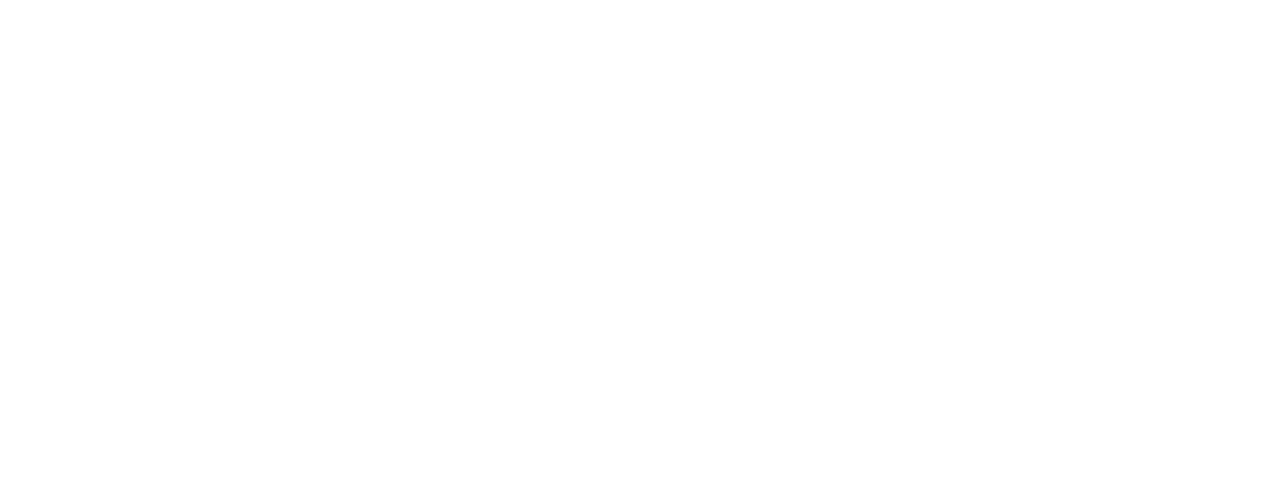
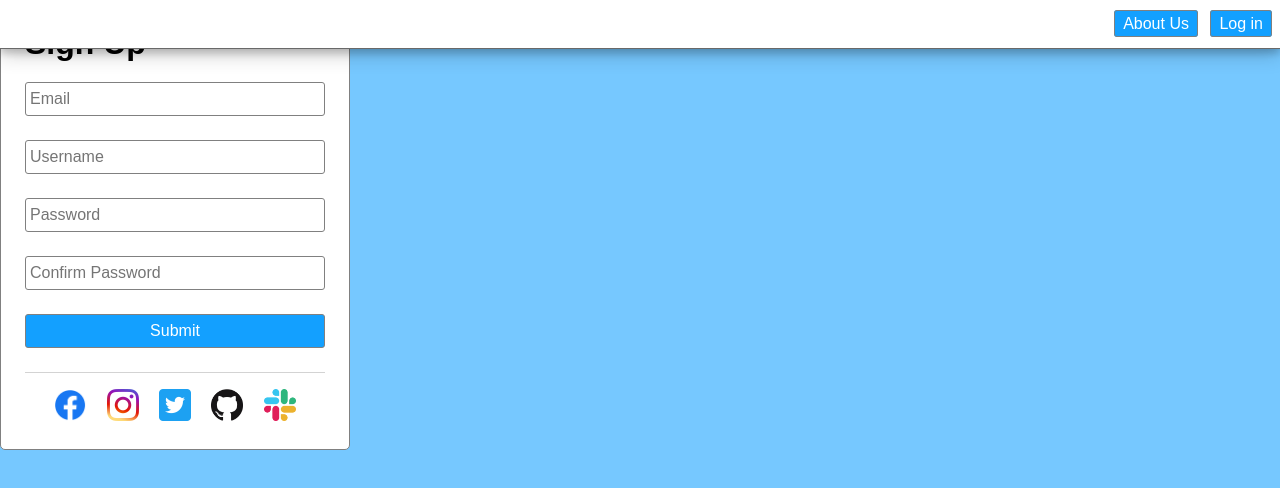
Before and after one commit to Dervin7/HTML-Register-Page, a plain HTML site: page index.html in a window 1280 px wide. Drawn offline with Linux system fonts and the light colour scheme.

Commit message:
Updated index and main files

```diff
--- a/index.html
+++ b/index.html
@@ -8,6 +8,38 @@
     <title>Register Page</title>
 </head>
 <body>
-
+    <header>
+        <a href="#">About Us</a>
+        <a href="#">Log in</a>
+    </header>
+    <div class="container">
+        <h1>Sign Up</h1>
+        <div>
+            <form>
+                <div>
+                    <input type="email" placeholder="Email" name="email" required />
+                </div>
+                <div>
+                    <input type="text" placeholder="Username" name="username" required />
+                </div>
+                <div>
+                    <input type="password" placeholder="Password" name="password" required />
+                </div>
+                <div>
+                    <input type="password" placeholder="Confirm Password" name="confirmpassword" required />
+                </div>
+                <div>
+                    <button type="submit">Submit</button>
+                </div>
+            </form>
+            <footer>
+                <img src="./assets/Facebook.png" alt="Facebook Icon" height="32" width="32" />
+                <img src="./assets/Instagram.png" alt="Instagram Icon" height="32" width="32" />
+                <img src="./assets/Twitter.png" alt="Twitter Icon" height="32" width="32" />
+                <img src="./assets/GitHub.png" alt="GitHub Icon" height="32" width="32" />
+                <img src="./assets/Slack.png" alt="Slack Icon" height="32" width="32" />
+            </footer>
+        </div>
+    </div>
 </body>
 </html>
--- a/main.css
+++ b/main.css
@@ -0,0 +1,84 @@
+body {
+    background-color: #76c8ff;
+    margin: 0;
+    font-family: sans-serif;
+    display: table;
+    height: 100vh
+}
+
+header {
+    background-color: white;
+    text-align: right;
+    padding: .75rem 0;
+    border-bottom: solid 1px dimgrey;
+    box-shadow:
+    0 4px 8px 0 rgba(0, 0, 0, 0.2),
+    0 6px 20px 0 rgba(0, 0, 0, 0.19);
+    position: fixed;
+    top: 0;
+    left: 0;
+    width: 100vw;
+}
+
+header a {
+    color: white;
+    background-color: #13a0ff;
+    border: solid 1px gray;
+    border-radius: 3px;
+    padding: .25rem .5rem;
+    margin-right: .5rem;
+    line-height: 1.5rem;
+    text-decoration: none;
+}
+
+header a:hover, form button:hover {
+    background-color: #1084d1;
+    cursor: pointer;
+}
+
+.container {
+    margin: auto;
+    padding: 1.5rem;
+    background-color: white;
+    border: solid 1px gray;
+    border-radius: 5px;
+    box-shadow:
+    0 4px 8px 0 rgba(0, 0, 0, 0.2)
+    0 6px 20px 0 rgba(0, 0, 0, 0.19);
+}
+
+.container > h1 {
+    margin: 0 0 .5rem;
+}
+
+form input, form button {
+    width: 100%;
+    min-width: 300px;
+    box-sizing: border-box;
+    margin: .75rem 0;
+    padding: .25rem;
+    line-height: 1.5rem;
+    font-size: 1em;
+    border: solid 1px gray;
+    border-radius: 3px;
+}
+
+form button {
+    color: white;
+    background-color: #13a0ff;
+}
+
+footer {
+    margin-top: .75rem;
+    border-top: solid 1px lightgray;
+    padding-top: 1rem;
+    text-align: center;
+}
+
+footer img {
+    margin: 0 .5rem;
+}
+
+footer img:hover {
+    cursor: pointer;
+}
```
